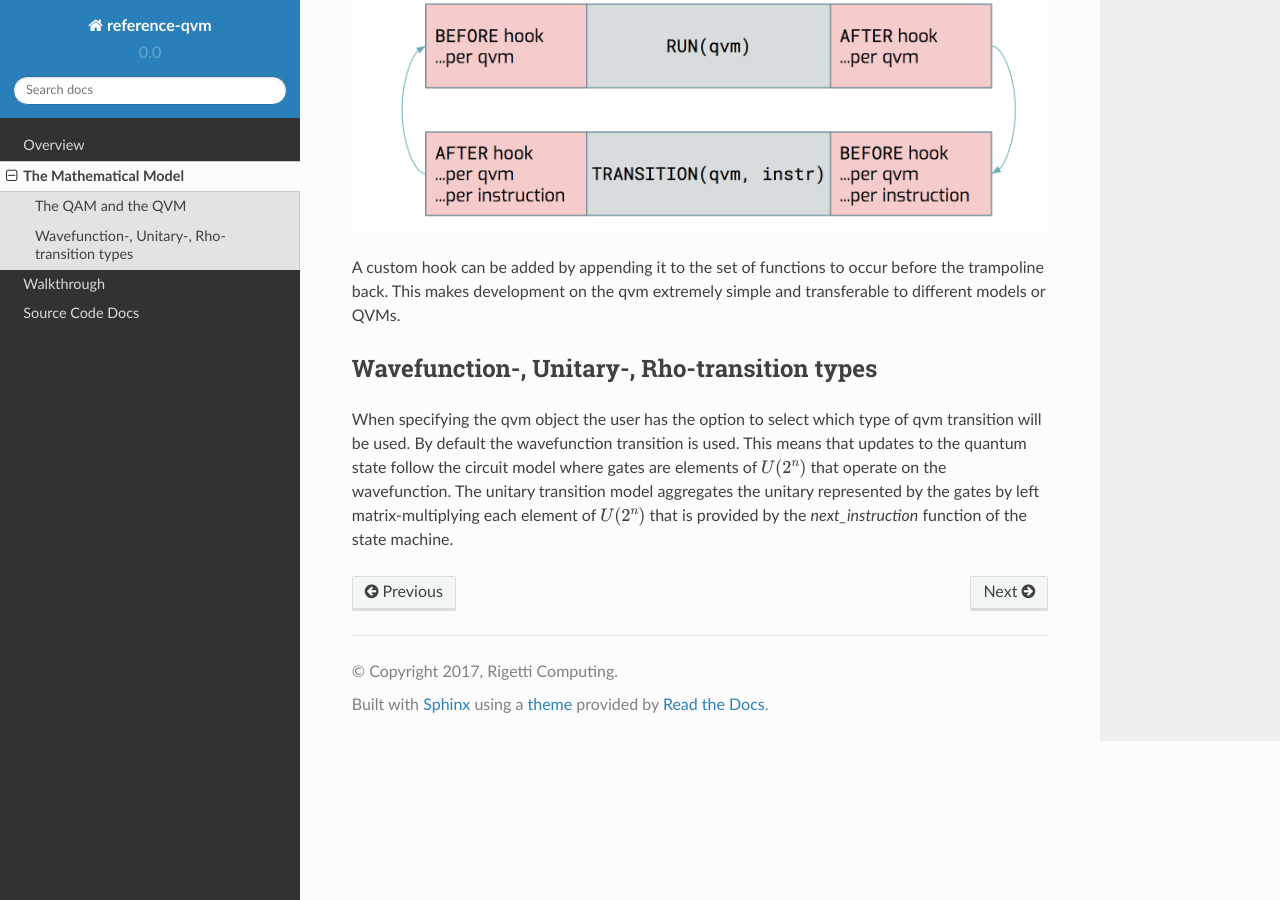
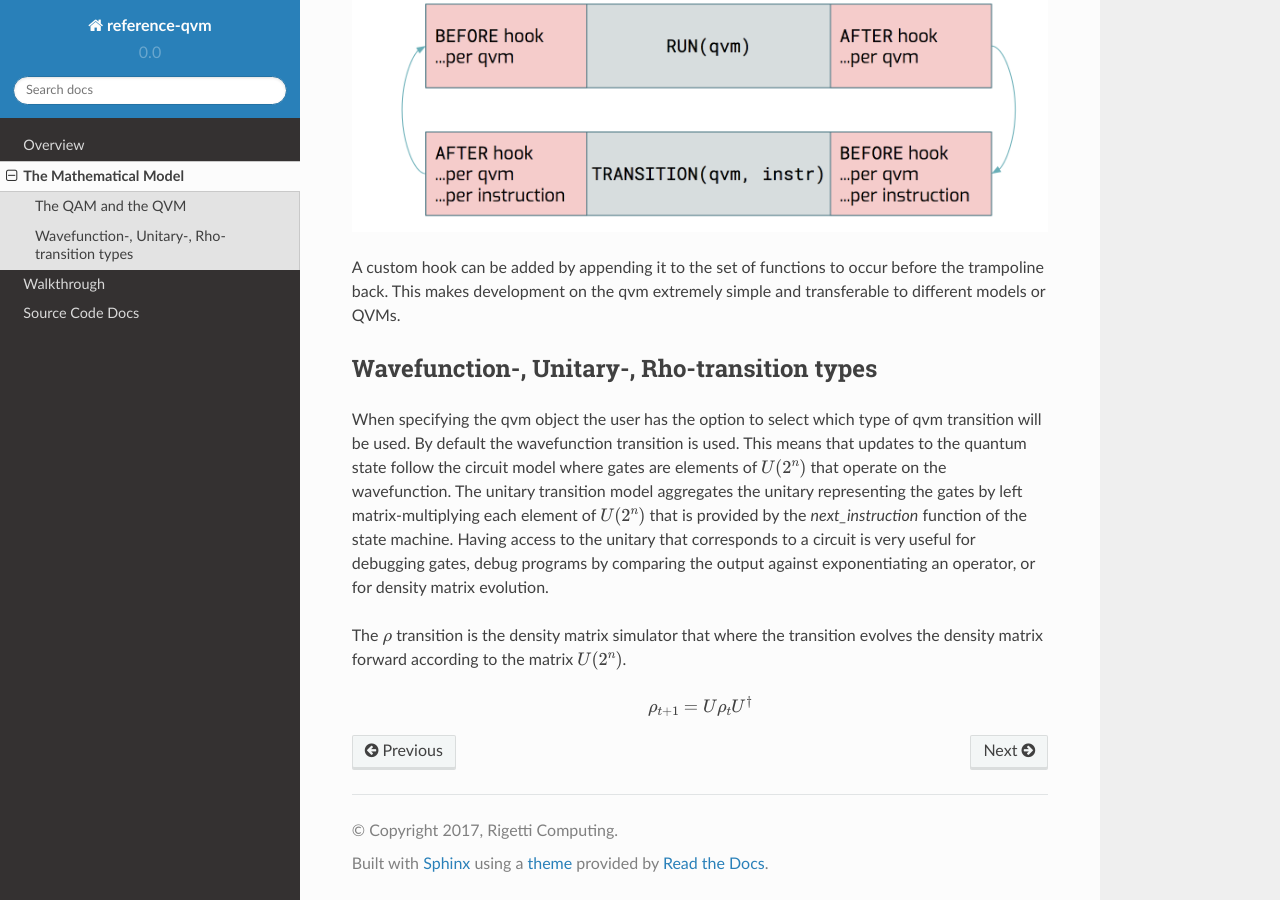
Before and after one commit to rigetti/reference-qvm, a Sphinx documentation site: the page built from docs/source/state_machine.rst, in a window 1280 px wide and 900 px high, scrolled down 1378 px. Built offline with Sphinx 7.4.7 and the Read the Docs theme 2.0.0, drawn with Linux system fonts in a browser that asks for light colours.

Commit message:
small udpate to docs

```diff
--- a/docs/source/state_machine.rst
+++ b/docs/source/state_machine.rst
@@ -57,5 +57,14 @@ Wavefunction-, Unitary-, Rho-transition types
 When specifying the qvm object the user has the option to select which type of qvm transition will be used.  By default
 the wavefunction transition is used.  This means that updates to the quantum state follow the circuit model where
 gates are elements of :math:`U(2^{n})` that operate on the wavefunction.  The unitary transition model aggregates
-the unitary represented by the gates by left matrix-multiplying each element of :math:`U(2^{n})` that is provided
-by the `next_instruction` function of the state machine.
+the unitary representing the gates by left matrix-multiplying each element of :math:`U(2^{n})` that is provided
+by the `next_instruction` function of the state machine. Having access to the unitary that corresponds to a circuit
+is very useful for debugging gates, debug programs by comparing the output against exponentiating an operator,
+or for density matrix evolution.
+
+The :math:`\rho` transition is the density matrix simulator that where the transition evolves the density matrix forward
+according to the matrix :math:`U(2^{n})`.
+
+.. math::
+
+    \rho_{t + 1} = U \rho_{t} U^{\dagger}
```
